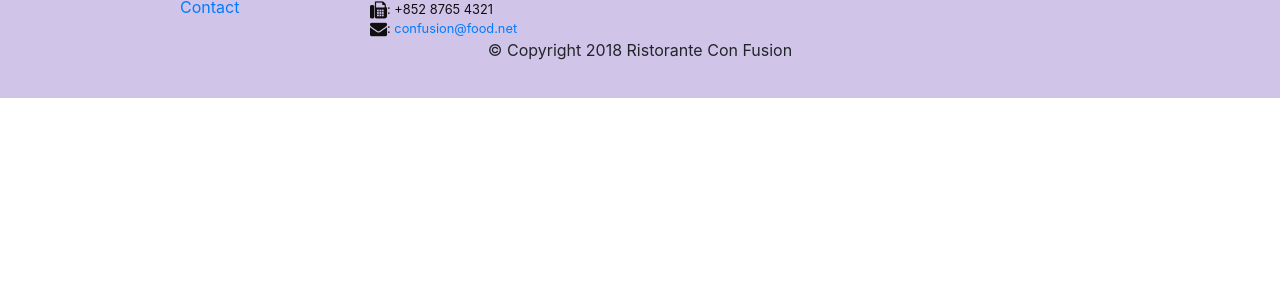
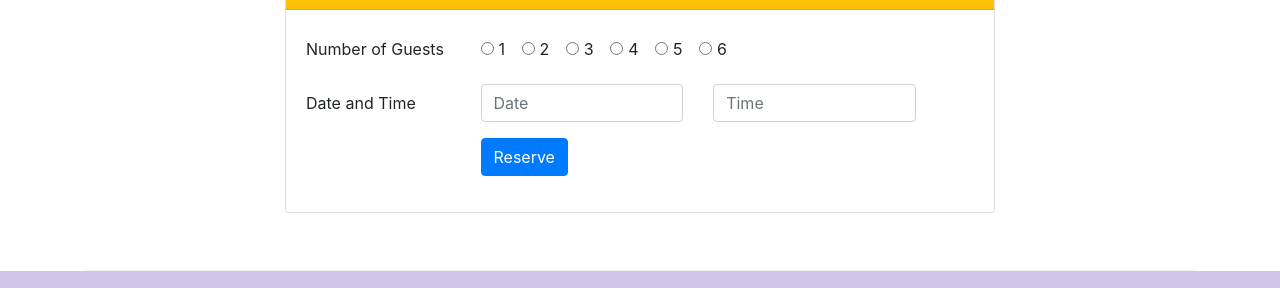
Before and after one commit to aparedesum/FullStackWebDev_Bootstrap, a website: page index.html in a window 1280 px wide. Shown: the part 1663-1951 px from the top of the page. Before the commit the page ends 1761 px from the top, so only its background shows below. Drawn offline with nearby package versions, Linux system fonts and the light colour scheme.

Commit message:
adding new req hw2

```diff
--- a/index.html
+++ b/index.html
@@ -42,8 +42,11 @@
                     <h1>Ristorante con Fusion</h1>
                     <p>We take inspiration from the World's best cuisines, and create a unique fusion experience. Our lipsmacking creations will tickle your culinary senses!</p>
                 </div>
-                <div class="col-12 col-sm align-self-center">
+                <div class="col-12 col-sm-3 align-self-center">
                     <img src="img/logo.png" class="img-fluid">
+                </div>
+                <div class="col-12 col-sm-3 align-self-center">
+                    <a class="btn btn-warning btn-sm btn-block" href="#reserveTableId" role="button">Reserve Table</a>
                 </div>
             </div>
         </div>
@@ -59,7 +62,7 @@
                     <img class="d-flex mr-3 img-thumbnail align-self-center"
                             src="img/uthappizza.png" alt="Uthappizza">
                     <div class="media-body">
-                        <h2 class="mt-0">Uthappizza<span class="badge badge-danger">HOT</span><span class="badge badge-pill badge-secondary">$4.99</span></h2>
+                        <h2 class="mt-0">Uthappizza <span class="badge badge-danger">HOT</span><span class="badge badge-pill badge-secondary">$4.99</span></h2>
                         <p class="d-none d-sm-block">A unique combination of Indian Uthappam (pancake) and
                             Italian pizza, topped with Cerignola olives, ripe vine
                             cherry tomatoes, Vidalia onion, Guntur chillies and
@@ -75,8 +78,13 @@
                 <h3>This Month's Promotions</h3>
             </div>
             <div class="col col-sm col-md">
-                <h2>Weekend Grand Buffet</h2>
+                <div class="media">
+                    <div class="media-body">
+                        <h2>Weekend Grand Buffet <span class="badge badge-danger">NEW</span></h2>
                         <p class="d-none d-sm-block">Featuring mouthwatering combinations with a choice of five different salads, six enticing appetizers, six main entrees and five choicest desserts. Free flowing bubbly and soft drinks. All for just $19.99 per person </p>
+                    </div>
+                    <img class="d-flex ml-3 img-thumbnail align-self-center" src="img/buffet.png" alt="Buffet">
+                </div>
             </div>
         </div>
 
@@ -84,6 +92,7 @@
             <div class="col-12 col-sm-4 order-sm-last col-md-3">
                 <h3>Meet our Culinary Specialists</h3>
             </div>
+            <div class="col col-sm order-sm-first col-md">
                 <div class="media">
                     <img class="d-flex mr-3 img-thumbnail align-self-center"
                             src="img/alberto.png" alt="Alberto Somayya">
@@ -95,6 +104,66 @@
                             whos-who in the culinary world, he specializes in
                             creating mouthwatering Indo-Italian fusion experiences.
                             </p>
+                    </div>
+                </div>
+            </div>
+        </div>
+
+        <div id="reserveTableId" class="row row-content justify-content-sm-center align-items-center">
+            <div class="col col-sm-8">
+                <div class="card" >
+                    <div class="card-header text-white bg-warning">
+                        <h1>Reserve a Table</h1>
+                    </div>
+                    <div class="card-body">
+                        <form>
+                            <div class="form-group row align-items-center ">
+                                <label class="col-12 col-md-3 col-form-label" for="numberOfGuestsRadioOption">Number of Guests</label>
+                                <div class="col col-md-9">
+                                    <div class="form-check form-check-inline">
+                                        <input class="form-check-input" type="radio" name="numberOfGuestsRadioOption" id="radioOption01" value="1">
+                                        <label class="form-check-label" for="radioOption01">1</label>
+                                    </div>
+                                    <div class="form-check form-check-inline">
+                                        <input class="form-check-input" type="radio" name="numberOfGuestsRadioOption" id="radioOption02" value="2">
+                                        <label class="form-check-label" for="radioOption02">2</label>
+                                    </div>
+                                    <div class="form-check form-check-inline">
+                                        <input class="form-check-input" type="radio" name="numberOfGuestsRadioOption" id="radioOption03" value="3">
+                                        <label class="form-check-label" for="radioOption03">3</label>
+                                    </div>
+                                    <div class="form-check form-check-inline">
+                                        <input class="form-check-input" type="radio" name="numberOfGuestsRadioOption" id="radioOption04" value="4">
+                                        <label class="form-check-label" for="radioOption04">4</label>
+                                    </div>
+                                    <div class="form-check form-check-inline">
+                                        <input class="form-check-input" type="radio" name="numberOfGuestsRadioOption" id="radioOption05" value="5">
+                                        <label class="form-check-label" for="radioOption05">5</label>
+                                    </div>
+                                    <div class="form-check form-check-inline">
+                                        <input class="form-check-input" type="radio" name="numberOfGuestsRadioOption" id="radioOption06" value="6">
+                                        <label class="form-check-label" for="radioOption06">6</label>
+                                    </div>
+                                </div>
+                            </div>
+                            <div class="form-group row align-items-center">
+                                <label for="dateId" class="col-12 col-md-3 col-form-label">Date and Time</label>
+                                <div class="col-12 col-md-4">
+                                    <input type="text" class="form-control" id="dateId" name="dateId" placeholder="Date">
+                                </div>
+                                <div class="col-12 col-md-4">
+                                    <input type="text" class="form-control" id="timeId" name="timeId" placeholder="Time">
+                                </div>
+                            </div>
+
+                            <div class="form-group row">
+                                <div class="offset-md-3 col-md-9">
+                                    <button type="submit" class="btn btn-primary">Reserve</button>
+                                </div>
+                            </div>
+                        </form>
+
+                    </div>
                 </div>
             </div>
         </div>
```
Lines whose indentation alone changed are shown as unchanged.
